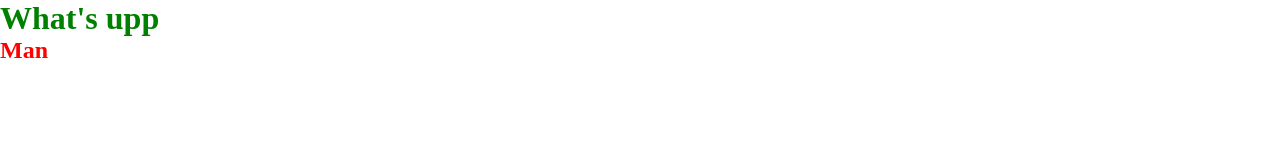
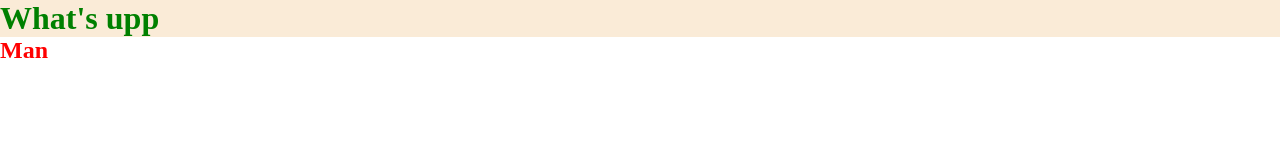
Before and after one commit to Garixkeleng/justTest, a plain HTML site: page index.html in a window 1280 px wide. Drawn offline with nearby package versions, Linux system fonts and the light colour scheme.

Commit message:
third is complte

```diff
--- a/style.css
+++ b/style.css
@@ -2,3 +2,7 @@
     margin: 0;
     padding: 0;
 }
+
+h1{
+    background-color: antiquewhite;
+}
```
